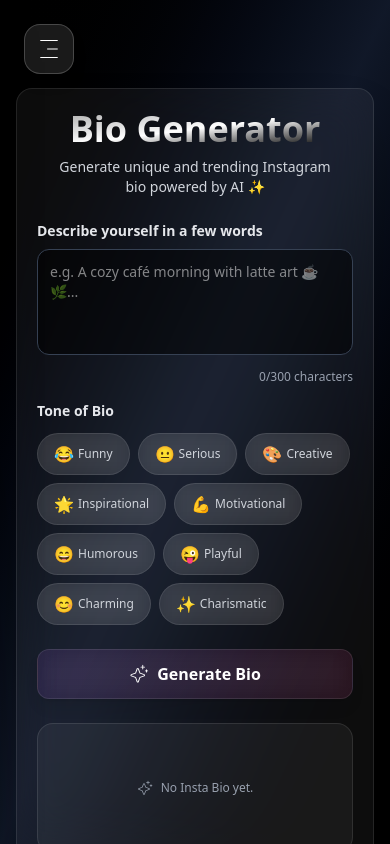
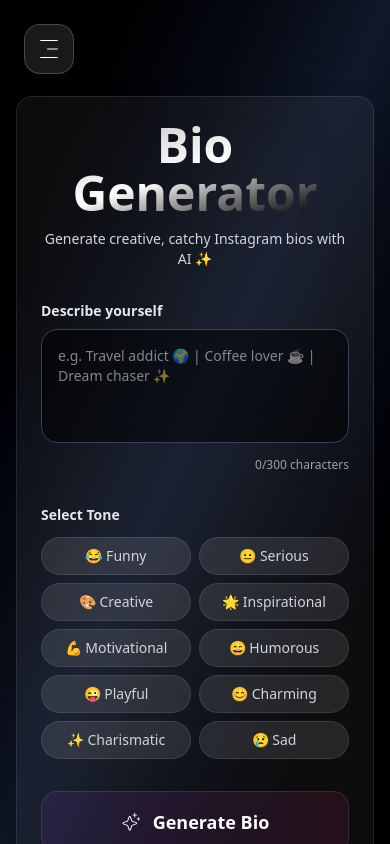
Before and after one commit to rahilp010/AIOP, a React (Vite) app: page /bio in a window 390 px wide. Built offline with nearby package versions, Linux system fonts and the light colour scheme.

Commit message:
Manage hash bio generate to 6 and add grid

```diff
--- a/src/components/BioGenerator/BioGenerator.jsx
+++ b/src/components/BioGenerator/BioGenerator.jsx
@@ -2,14 +2,13 @@
 import { PiSparkleLight } from 'react-icons/pi';
 import Navbar from '../Navbar';
 import { CiMenuFries } from 'react-icons/ci';
-import { SelectPicker } from 'rsuite';
 import { Copy } from 'lucide-react';
 
 export default function BioGenerator() {
    const [description, setDescription] = useState('');
    const [bio, setBio] = useState([]);
    const [isLoading, setIsLoading] = useState(false);
-   const [isCopied, setIsCopied] = useState(false);
+   const [copiedIndex, setCopiedIndex] = useState(null);
    const [toast, setToast] = useState({
       message: '',
       type: '',
@@ -17,7 +16,11 @@
    });
    const [sidebarOpen, setSidebarOpen] = useState(false);
    const [isMobile, setIsMobile] = useState(false);
+   const [tone, setTone] = useState('');
 
+   const GEMINI_API_KEY = 'AIzaSyCDnt2WyRWrZVX2MgSDLmFNWR8kEySNWRE';
+
+   /** 🌐 Check mobile screen */
    useEffect(() => {
       const checkMobile = () => setIsMobile(window.innerWidth < 768);
       checkMobile();
@@ -25,19 +28,13 @@
       return () => window.removeEventListener('resize', checkMobile);
    }, []);
 
-   const [tone, setTone] = useState('');
-
-   const GEMINI_API_KEY = 'AIzaSyCDnt2WyRWrZVX2MgSDLmFNWR8kEySNWRE';
-
-   /** 🔔 Show notification (success/error) */
+   /** 🔔 Show notification */
    const showNotification = (message, type = 'success', duration = 2500) => {
       setToast({ message, type, visible: true });
-      setTimeout(
-         () => setToast((prev) => ({ ...prev, visible: false })),
-         duration
-      );
+      setTimeout(() => setToast((p) => ({ ...p, visible: false })), duration);
    };
 
+   /** 🤖 Generate bio using Gemini API */
    const generateBio = async (desc, tone) => {
       try {
          const res = await fetch(
@@ -51,23 +48,18 @@
                         parts: [
                            {
                               text: `
-You are a professional Instagram bio writer and social media branding expert.
-Generate 3 unique, catchy, and creative Instagram bios for the following user:
+You are a professional Instagram bio writer.
+Generate 6 unique, catchy Instagram bios for:
 Description: "${desc}"
 Tone: "${tone}"
 
 Each bio should:
-- Match the selected tone (e.g., funny, aesthetic, professional, bold, minimalist, flirty, etc.)
-- Be clear, natural, and easy to read
-- Stay within 150 characters
-- Use emojis only if they fit the tone
-- Avoid hashtags, quotes, or unnecessary symbols
-- Make each bio distinct from the others
-- Include relevant emojis if appropriate.
-
-Format output as plain text — no bullet points or explanations.
-Separate each bio with ---
-                           `,
+- Match the tone
+- Stay under 150 characters
+- Use emojis if they fit the tone
+- Be distinct
+Separate bios with ---
+`,
                            },
                         ],
                      },
@@ -78,19 +70,16 @@
 
          if (!res.ok) throw new Error('Failed to fetch bio');
          const data = await res.json();
-
          const text =
             data?.candidates?.[0]?.content?.parts?.[0]?.text?.trim() || '';
-
          if (!text) throw new Error('No bio generated');
 
-         // Split by --- and clean up
          const bios = text
             .split(/---+/)
             .map((b) => b.trim())
             .filter((b) => b.length > 0);
 
-         showNotification('✅ 3 Instagram bios generated successfully!');
+         showNotification('✅ 3 Instagram bios generated!');
          return bios.length ? bios : [text];
       } catch (err) {
          console.error('Gemini API error:', err);
@@ -109,20 +98,20 @@
       setIsLoading(true);
       setBio([]);
 
-      const bio = await generateBio(description, tone);
-      setBio(bio);
+      const result = await generateBio(description, tone);
+      setBio(result);
       setIsLoading(false);
    };
 
-   /** 📋 Copy bio */
-   const handleCopy = () => {
-      if (!bio.length) return;
-      navigator.clipboard.writeText(bio.join(' '));
-      setIsCopied(true);
-      showNotification(`${bio.length} bio copied!`);
-      setTimeout(() => setIsCopied(false), 2000);
+   /** 📋 Handle copy per bio */
+   const handleCopy = (text, index) => {
+      navigator.clipboard.writeText(text);
+      setCopiedIndex(index);
+      showNotification('Bio copied!');
+      setTimeout(() => setCopiedIndex(null), 1500);
    };
 
+   /** 🎨 Tone options */
    const toneOptions = [
       { label: '😂 Funny', value: 'funny' },
       { label: '😐 Serious', value: 'serious' },
@@ -133,11 +122,12 @@
       { label: '😜 Playful', value: 'playful' },
       { label: '😊 Charming', value: 'charming' },
       { label: '✨ Charismatic', value: 'charismatic' },
+      { label: '😢 Sad', value: 'sad' },
    ];
 
    return (
       <div className="min-h-[100dvh] bg-gradient-to-br from-black via-gray-900 to-black text-white">
-         {/* Toast Notification - Responsive positioning */}
+         {/* 🧁 Toast Notification */}
          {toast.visible && (
             <div className="fixed top-4 right-4 left-4 sm:left-auto sm:top-6 sm:right-6 animate-slideIn z-50">
                <div
@@ -146,36 +136,17 @@
                         ? 'bg-red-500/20 border-red-400 text-red-100'
                         : 'bg-green-500/20 border-green-400 text-green-100'
                   }`}>
-                  <svg
-                     className="w-5 h-5 flex-shrink-0"
-                     viewBox="0 0 24 24"
-                     fill="none"
-                     stroke="currentColor"
-                     strokeWidth="2">
-                     {toast.type === 'error' ? (
-                        <>
-                           <line x1="18" y1="6" x2="6" y2="18" />
-                           <line x1="6" y1="6" x2="18" y2="18" />
-                        </>
-                     ) : (
-                        <polyline points="20 6 9 17 4 12" />
-                     )}
-                  </svg>
                   <p className="text-sm">{toast.message}</p>
                </div>
             </div>
          )}
 
-         {/* Main Content - Responsive padding and layout */}
-         <div className="container mx-auto px-4 sm:px-6 lg:px-8 py-6 sm:py-8 lg:py-6 max-h-[100dvh] overflow-auto customScrollbar">
+         {/* 🌈 Main Content */}
+         <div className="container mx-auto px-4 sm:px-6 lg:px-8 py-8 max-h-[100dvh] overflow-auto customScrollbar">
             <div
                onClick={() => setSidebarOpen((prev) => !prev)}
-               className="fixed top-6 left-6 z-40 p-3 rounded-2xl
-                              bg-white/10 backdrop-blur-xl border border-white/20
-                              hover:bg-white/20 hover:scale-105
-                              active:scale-95
-                              transition-all duration-300
-                              shadow-lg shadow-black/20 cursor-pointer">
+               className="fixed top-6 left-6 z-40 p-3 rounded-2xl bg-white/10 border border-white/20 backdrop-blur-xl
+               hover:bg-white/20 hover:scale-105 transition-all duration-300 cursor-pointer">
                <CiMenuFries size={24} className="text-white" />
             </div>
 
@@ -184,24 +155,23 @@
                setSidebarOpen={setSidebarOpen}
                isMobile={isMobile}
             />
-            <div className="max-w-4xl mx-auto">
-               {/* Card Container - Responsive padding */}
-               <div className="bg-white/5 border border-white/10 rounded-2xl sm:rounded-3xl p-5 sm:p-6 lg:p-8 shadow-2xl backdrop-blur-xl space-y-6 sm:space-y-8 mt-16 ">
-                  {/* Header - Responsive text sizes */}
-                  <div className="text-center space-y-2 sm:space-y-3">
-                     <h1 className="text-4xl sm:text-5xl lg:text-6xl font-extrabold bg-gradient-to-br from-white/60 via-white to-black bg-clip-text text-transparent">
+
+            <div className="max-w-4xl mx-auto mt-16">
+               <div className="bg-white/5 border border-white/10 rounded-2xl sm:rounded-3xl p-6 sm:p-8 shadow-2xl backdrop-blur-xl space-y-8">
+                  {/* 🧠 Header */}
+                  <div className="text-center space-y-3">
+                     <h1 className="text-5xl font-extrabold bg-gradient-to-br from-white/70 via-white to-black bg-clip-text text-transparent">
                         Bio Generator
                      </h1>
-                     <p className="text-sm sm:text-base text-gray-300 px-4">
-                        Generate unique and trending Instagram bio powered by AI
-                        ✨
+                     <p className="text-gray-300 text-sm sm:text-base">
+                        Generate creative, catchy Instagram bios with AI ✨
                      </p>
                   </div>
 
-                  {/* Input Section - Responsive */}
+                  {/* 📝 Description */}
                   <div>
                      <label className="block mb-2 font-semibold text-gray-200 text-sm sm:text-base">
-                        Describe yourself in a few words
+                        Describe yourself
                      </label>
                      <textarea
                         value={description}
@@ -209,59 +179,47 @@
                         onKeyDown={(e) =>
                            e.ctrlKey && e.key === 'Enter' && handleSubmit()
                         }
-                        placeholder="e.g. A cozy café morning with latte art ☕🌿..."
-                        className="w-full p-3 sm:p-4 bg-black/50 border border-gray-700 rounded-xl sm:rounded-2xl focus:outline-none focus:ring-2 focus:ring-gray-500 transition text-sm sm:text-base resize-none"
+                        placeholder="e.g. Travel addict 🌍 | Coffee lover ☕ | Dream chaser ✨"
+                        className="w-full p-4 bg-black/50 border border-gray-700 rounded-2xl focus:outline-none focus:ring-2 focus:ring-gray-500 text-sm sm:text-base resize-none"
                         rows="4"
                      />
-                     <div className="mt-2 text-xs sm:text-sm text-gray-400 text-right">
+                     <div className="mt-2 text-xs text-gray-400 text-right">
                         {description.length}/300 characters
                      </div>
                   </div>
 
-                  <div className="space-y-3 -mt-2">
+                  {/* 🎭 Tone Selection (Grid Layout) */}
+                  <div className="space-y-3">
                      <label className="block font-semibold text-gray-200 text-sm sm:text-base">
-                        Tone of Bio
+                        Select Tone
                      </label>
-
-                     <div className="flex flex-wrap gap-2">
+                     <div className="grid grid-cols-2 sm:grid-cols-3 md:grid-cols-5 gap-2">
                         {toneOptions.map((option) => (
                            <button
                               key={option.value}
-                              type="button"
                               onClick={() => setTone(option.value)}
-                              className={`px-4 py-2 rounded-full text-sm font-medium transition-all duration-200 flex items-center gap-1 ${
+                              className={`px-3 py-2 rounded-full text-sm font-medium transition-all duration-200 flex items-center justify-center gap-2 ${
                                  option.value === tone
-                                    ? 'bg-white/20 border-2 border-white/50 backdrop-blur-sm text-white shadow-lg shadow-white/20 scale-105 ring-2 ring-white/30'
-                                    : 'bg-white/10 border border-white/10 hover:bg-white/20 hover:border-white/20 text-gray-300 backdrop-blur-sm hover:scale-105'
+                                    ? 'bg-white/20 border-2 border-white/40 text-white shadow-lg scale-105'
+                                    : 'bg-white/10 border border-white/10 text-gray-300 hover:bg-white/20 hover:border-white/20'
                               }`}>
-                              <span className="text-base">
-                                 {option.label.split(' ')[0]}
-                              </span>{' '}
-                              {/* Emoji */}
-                              <span className="text-xs">
-                                 {option.label.split(' ').slice(1).join(' ')}
-                              </span>{' '}
-                              {/* Text */}
+                              <span>{option.label}</span>
                            </button>
                         ))}
                      </div>
                   </div>
 
-                  {/* Generate Button - Responsive sizing */}
+                  {/* ⚡ Generate Button */}
                   <button
                      onClick={handleSubmit}
                      disabled={isLoading}
-                     className="w-full py-3 sm:py-4 rounded-xl sm:rounded-2xl font-semibold text-base sm:text-lg
-                     bg-gradient-to-r from-purple-500/10 to-pink-500/10
-                     border border-white/10 backdrop-blur-md
-                     hover:from-gray-900/70 hover:to-black/70
-                     hover:border-white/20 hover:shadow-[0_0_15px_rgba(255,255,255,0.1)]
-                     transition-all transform hover:scale-[1.02] active:scale-100
-                     shadow-lg disabled:opacity-60 disabled:cursor-not-allowed">
+                     className="w-full py-4 rounded-2xl font-semibold text-lg bg-gradient-to-r from-purple-500/10 to-pink-500/10
+                     border border-white/10 hover:from-gray-900/70 hover:to-black/70 hover:border-white/20
+                     transition-all hover:scale-[1.02] disabled:opacity-60 disabled:cursor-not-allowed">
                      {isLoading ? (
                         <div className="flex items-center justify-center gap-2">
                            <svg
-                              className="w-5 h-5 animate-spin text-white"
+                              className="w-5 h-5 animate-spin"
                               viewBox="0 0 24 24">
                               <circle
                                  cx="12"
@@ -279,50 +237,42 @@
                                  fill="none"
                               />
                            </svg>
-                           <span className="text-sm sm:text-base">
-                              Generating...
-                           </span>
+                           <span>Generating...</span>
                         </div>
                      ) : (
-                        <div className="flex items-center justify-center gap-2 sm:gap-3">
+                        <div className="flex items-center justify-center gap-3">
                            <PiSparkleLight size={20} />
                            <span>Generate Bio</span>
                         </div>
                      )}
                   </button>
 
-                  {/* Results Section - Responsive height and padding */}
-                  <div
-                     className={`flex flex-wrap justify-center gap-2 sm:gap-3 ${
-                        bio.length
-                           ? 'border-none bg-transparent'
-                           : 'border border-white/10 bg-white/5 rounded-2xl p-4 sm:p-6'
-                     }`}>
+                  {/* 🧾 Result Section */}
+                  <div className="flex flex-col gap-3">
                      {isLoading ? (
-                        [...Array(12)].map((_, i) => (
+                        [...Array(3)].map((_, i) => (
                            <div
                               key={i}
-                              className="w-20 h-6 sm:w-24 sm:h-7 bg-white/10 rounded-full animate-shimmer"
+                              className="w-full h-7 bg-white/10 rounded-full animate-shimmer"
                            />
                         ))
                      ) : bio.length ? (
                         bio.map((text, i) => (
                            <div
                               key={i}
-                              className="w-full relative bg-gradient-to-r from-purple-500/10 to-pink-500/10
-      border border-white/20 rounded-xl p-4 sm:p-5 text-sm sm:text-base
-      text-gray-100 leading-relaxed whitespace-pre-line hover:scale-[1.01]
-      transition-transform duration-200 shadow-lg shadow-black/20 flex items-center justify-between">
-                              {text}
-
-                              {/* Copy Button */}
+                              className={`relative bg-gradient-to-r from-purple-500/10 to-pink-500/10 border border-white/20 rounded-xl
+                              p-4 text-sm sm:text-base text-gray-100 leading-relaxed transition-all duration-200
+                              shadow-lg shadow-black/20 flex items-center justify-between group ${
+                                 copiedIndex === i
+                                    ? 'ring-2 ring-white/30 scale-[1.02]'
+                                    : 'hover:scale-[1.01]'
+                              }`}>
+                              <span className="pr-10">{text}</span>
                               <button
-                                 onClick={() => {
-                                    navigator.clipboard.writeText(text);
-                                    showNotification('Bio copied!');
-                                 }}
-                                 className="text-gray-300 hover:text-white bg-white/10 hover:bg-white/20 p-1 rounded-full transition-all text-xs sm:text-sm">
-                                 <Copy size={32} className="p-2" />
+                                 onClick={() => handleCopy(text, i)}
+                                 className="absolute right-3 top-1/2 -translate-y-1/2 text-gray-400 hover:text-white
+                                 bg-white/10 hover:bg-white/20 p-2 rounded-full transition-all">
+                                 <Copy size={18} />
                               </button>
                            </div>
                         ))
@@ -334,29 +284,16 @@
                                  className="hidden sm:block"
                               />
                               <PiSparkleLight size={16} className="sm:hidden" />
-                              No Insta Bio yet.
+                              No hashtags yet.
                            </p>
                         </div>
                      )}
-                  </div>
-
-                  {/* Keyboard Shortcut Hint - Hidden on very small screens */}
-                  <div className="hidden sm:block text-center text-xs text-gray-500">
-                     Press{' '}
-                     <kbd className="px-2 py-1 bg-white/10 rounded border border-white/20">
-                        Ctrl
-                     </kbd>{' '}
-                     +{' '}
-                     <kbd className="px-2 py-1 bg-white/10 rounded border border-white/20">
-                        Enter
-                     </kbd>{' '}
-                     to generate
                   </div>
                </div>
             </div>
          </div>
 
-         {/* Animations */}
+         {/* ✨ Animations */}
          <style>{`
             @keyframes shimmer {
                0% { background-position: 200% 0; }
@@ -371,15 +308,7 @@
                from { transform: translateX(100%); opacity: 0; }
                to { transform: translateX(0); opacity: 1; }
             }
-            .animate-slideIn {
-               animation: slideIn 0.3s ease-out;
-            }
-            select:hover {
-               background-color: rgba(0, 0, 0, 0.9);
-            }
-            select:focus {
-               outline: none;
-            }
+            .animate-slideIn { animation: slideIn 0.3s ease-out; }
          `}</style>
       </div>
    );
--- a/src/components/Hashtag/HashtagGenerator.jsx
+++ b/src/components/Hashtag/HashtagGenerator.jsx
@@ -271,6 +271,7 @@
                            ))
                         ) : hashtags.length ? (
                            hashtags.map((tag, i) => (
+
                               <span
                                  key={i}
                                  className="px-3 py-1.5 sm:px-4 sm:py-2 bg-gradient-to-r from-purple-500/20 to-pink-500/20
```
